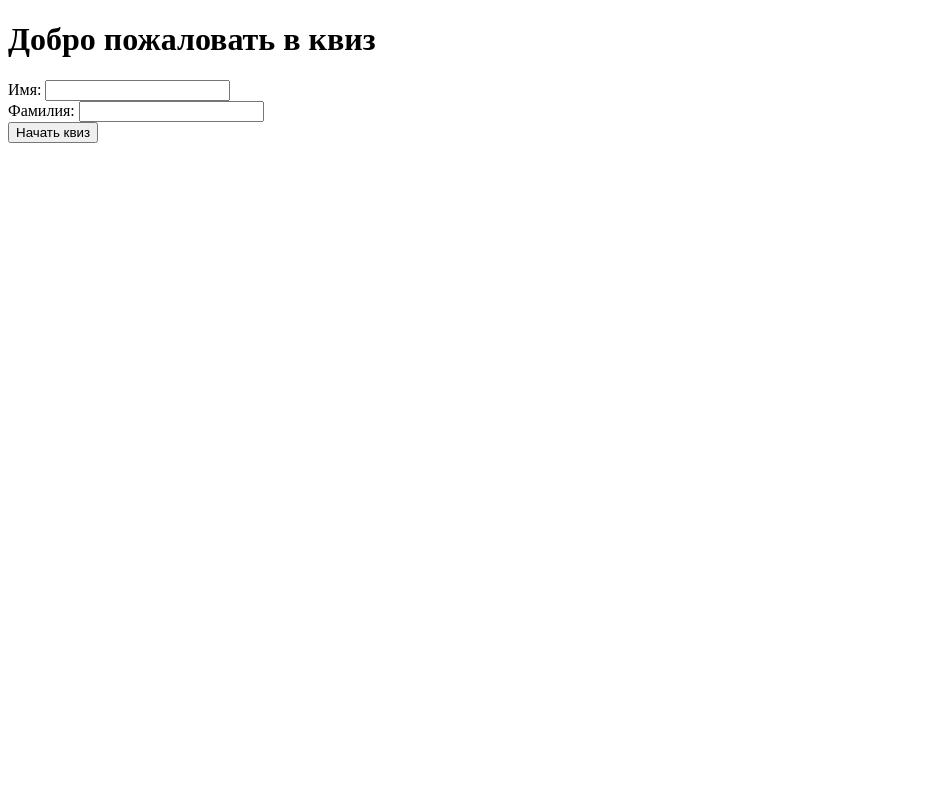
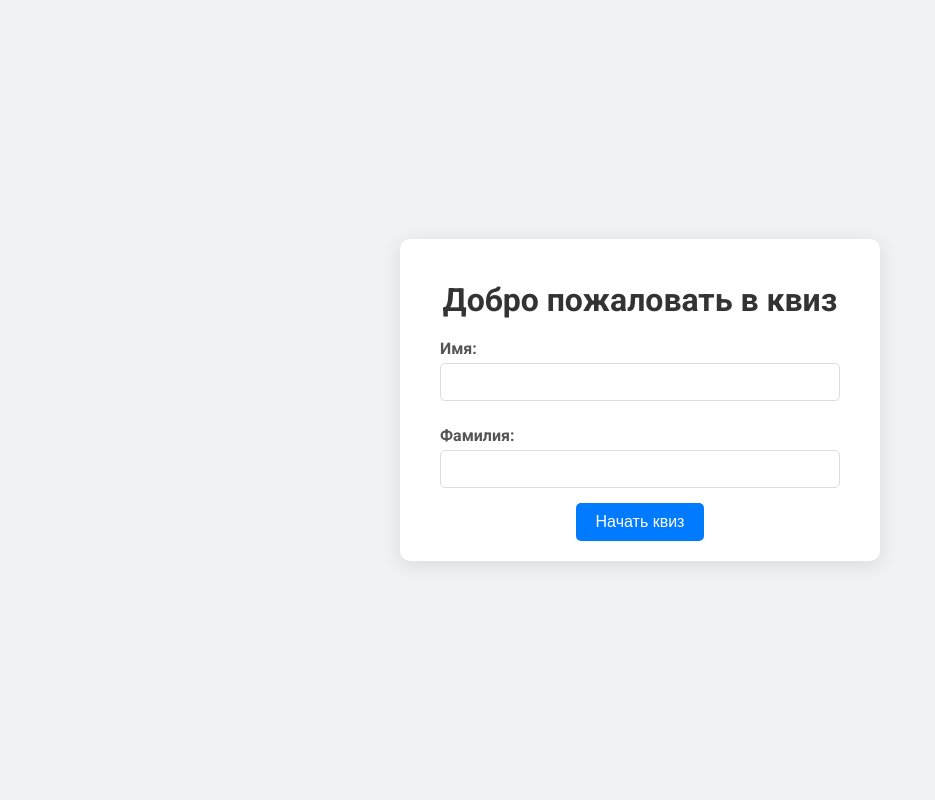
Before and after one commit to djp1-hub/dataengineer-quiz, a Flask app: page / in a window 1280 px wide. Shown: the whole page, without its empty margins (0-935 px from the left). Run offline with Flask 3, Linux system fonts and the light colour scheme; parts of the project's set-up code (start-up, migrations or seed data) failed here and were passed over.

Commit message:
Добавили красоты

```diff
--- a/app/templates/index.html
+++ b/app/templates/index.html
@@ -3,17 +3,77 @@
 <head>
     <meta charset="UTF-8">
     <title>Онлайн Квиз</title>
+    <link href="https://fonts.googleapis.com/css2?family=Roboto:wght@400;700&display=swap" rel="stylesheet">
+    <style>
+        body {
+            font-family: 'Roboto', sans-serif;
+            background: #f0f2f5;
+            display: flex;
+            justify-content: center;
+            align-items: center;
+            height: 100vh;
+            margin: 0;
+        }
+
+        .container {
+            background: #fff;
+            padding: 20px 40px;
+            box-shadow: 0 4px 20px rgba(0, 0, 0, 0.1);
+            border-radius: 10px;
+            text-align: center;
+            max-width: 400px;
+            width: 100%;
+        }
+
+        h1 {
+            margin-bottom: 20px;
+            color: #333;
+        }
+
+        label {
+            display: block;
+            margin: 10px 0 5px;
+            text-align: left;
+            color: #555;
+            font-weight: 700;
+        }
+
+        input[type="text"] {
+            width: 100%;
+            padding: 10px;
+            border: 1px solid #ddd;
+            border-radius: 5px;
+            margin-bottom: 15px;
+            box-sizing: border-box;
+            font-size: 14px;
+        }
+
+        button {
+            padding: 10px 20px;
+            background: #007bff;
+            border: none;
+            border-radius: 5px;
+            color: white;
+            font-size: 16px;
+            cursor: pointer;
+            transition: background-color 0.3s;
+        }
+
+        button:hover {
+            background-color: #0056b3;
+        }
+    </style>
 </head>
 <body>
+    <div class="container">
         <h1>Добро пожаловать в квиз</h1>
         <form method="POST">
             <label for="name">Имя:</label>
             <input type="text" id="name" name="name" required>
-        <br>
             <label for="surname">Фамилия:</label>
             <input type="text" id="surname" name="surname" required>
-        <br>
             <button type="submit">Начать квиз</button>
         </form>
+    </div>
 </body>
 </html>
```
Lines whose indentation alone changed are shown as unchanged.
